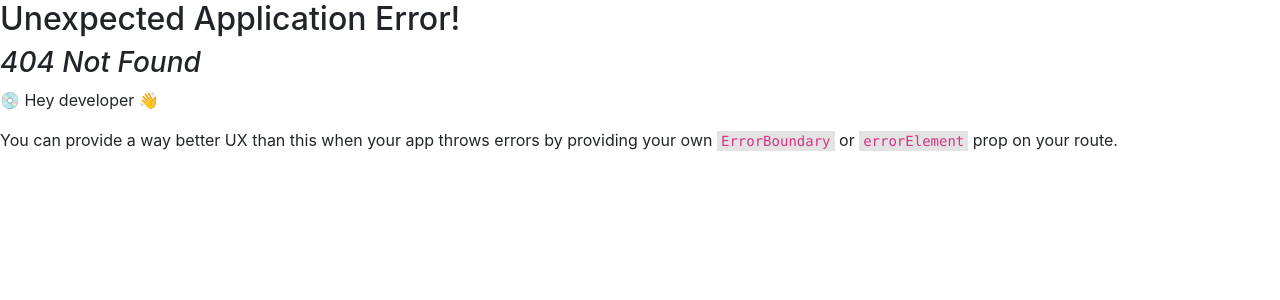
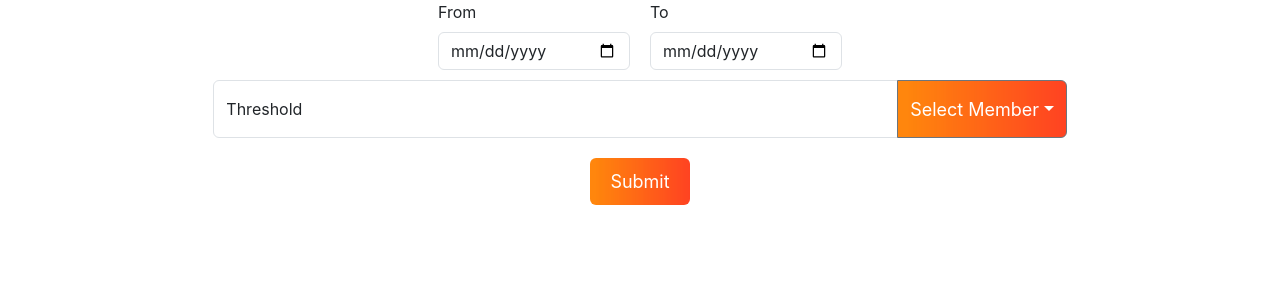
Before and after one commit to SER516/SER516-Team-Cleveland, a React (Create React App) app in the folder react-ui/: page /dev in a window 1280 px wide. Before the commit this address had no page. Shown: the top 300 px of the page. Built offline with nearby package versions, Linux system fonts and the light colour scheme.

Commit message:
US21-Task99 code rebase

```diff
--- a/react-ui/src/devfocus/index.js
+++ b/react-ui/src/devfocus/index.js
@@ -1,15 +1,26 @@
 import { useState } from "react";
-import { Button, Form } from "react-bootstrap";
+import { Button, Dropdown, FloatingLabel, Form, InputGroup } from "react-bootstrap";
 
 const DateSelector = ({ onDateSubmit }) => {
     const [startDate, setStartDate] = useState('');
     const [endDate, setEndDate] = useState('');
+    const [selectedValue, setSelectedValue] = useState(null);
+
+    const handleSelect = (eventKey) => {
+        console.log(eventKey);
+        setSelectedValue(eventKey);
+    };
 
     // Temporary code for submit button
     const handleSubmit = (e) => {
         e.preventDefault();
         console.log("Selected Start Date: ", startDate, "Selected End Date: ", endDate);
         onDateSubmit(startDate, endDate);
+    };
+
+    const handleThresholdChange = (event) => {
+        event.preventDefault();
+        console.log(event.target.value);
     };
 
     return (
@@ -26,6 +37,26 @@ const DateSelector = ({ onDateSubmit }) => {
                             <Form.Control type="date" value={endDate} onChange={e => setEndDate(e.target.value)} />
                         </Form.Group>
                     </div>
+                    <div className="d-flex justify-content-center col-sm-8 offset-sm-2">
+                        <InputGroup>
+                            <FloatingLabel
+                                controlId="threshold"
+                                label="Threshold"
+                            >
+                                <Form.Control type="text" placeholder="Threshold" onChange={handleThresholdChange} />
+                            </FloatingLabel>
+                            <Dropdown onSelect={handleSelect}>
+                                <Dropdown.Toggle variant="outline-secondary" className="backgroundButton">
+                                    {selectedValue ? selectedValue : 'Select Member'}
+                                </Dropdown.Toggle>
+                                <Dropdown.Menu>
+                                    <Dropdown.Item eventKey="Member 1">Member 1</Dropdown.Item>
+                                    <Dropdown.Item eventKey="Member 2">Member 2</Dropdown.Item>
+                                    <Dropdown.Item eventKey="Member 3">Member 3</Dropdown.Item>
+                                </Dropdown.Menu>
+                            </Dropdown>
+                        </InputGroup>
+                    </div>
                 </div>
                 <div style={{ display: 'flex', justifyContent: 'center' }}>
                     <Button variant="primary" type="submit" className="submitButton backgroundButton">Submit</Button>
--- a/react-ui/src/index.js
+++ b/react-ui/src/index.js
@@ -5,6 +5,7 @@ import App from './App';
 import reportWebVitals from './reportWebVitals';
 import { createBrowserRouter, RouterProvider } from "react-router-dom";
 import Project from './project';
+import DevFocus from './devfocus';
 
 const router = createBrowserRouter([
   {
@@ -14,6 +15,10 @@ const router = createBrowserRouter([
   {
     path: "/project",
     element: <Project auth="" />
+  },
+  {
+    path: "/dev",
+    element: <DevFocus />
   }
 ]);
 
```
Also changed, not shown: react-ui/src/project/index.js (+4 -4 lines).
